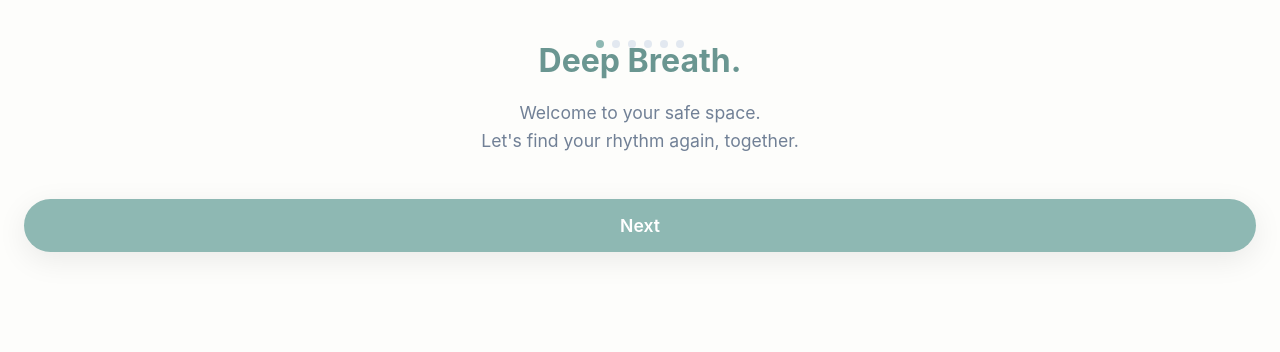
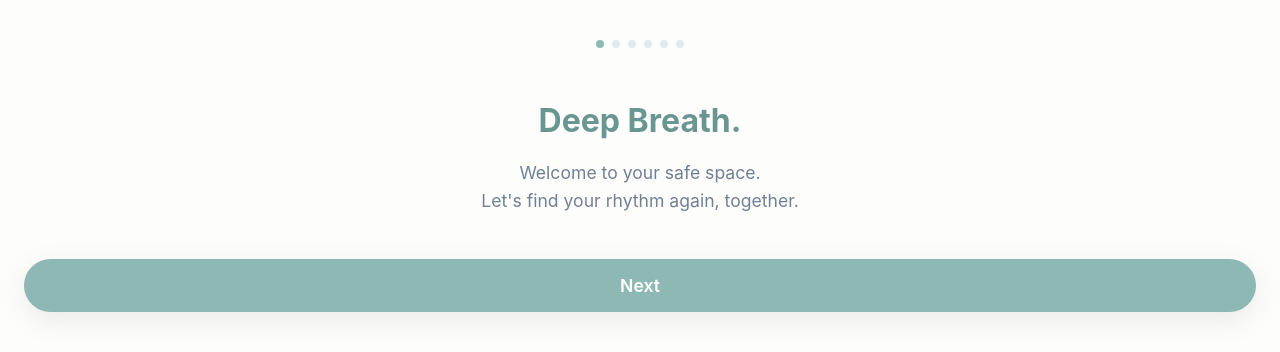
Before and after one commit to hoonpark0502/biorhythm-recovery-app, a React (Vite) app: page / in a window 1280 px wide. Shown: the top 352 px of the page. Built offline with nearby package versions, Linux system fonts and the light colour scheme; no server answers.

Commit message:
Fix UI overlap in onboarding tutorial

```diff
--- a/src/pages/Onboarding.jsx
+++ b/src/pages/Onboarding.jsx
@@ -61,7 +61,7 @@ const Onboarding = ({ onFinish }) => {
     );
 
     return (
-        <div className="onboarding-container fade-in" style={{ padding: '40px 24px', height: '100%', display: 'flex', flexDirection: 'column', justifyContent: 'center' }}>
+        <div className="onboarding-container fade-in" style={{ padding: '100px 24px 40px 24px', height: '100%', display: 'flex', flexDirection: 'column', justifyContent: 'center', position: 'relative' }}>
 
             {/* PROGRESS INDICATOR */}
             <div style={{ position: 'absolute', top: '40px', left: 0, width: '100%', display: 'flex', justifyContent: 'center', gap: '8px' }}>
```
